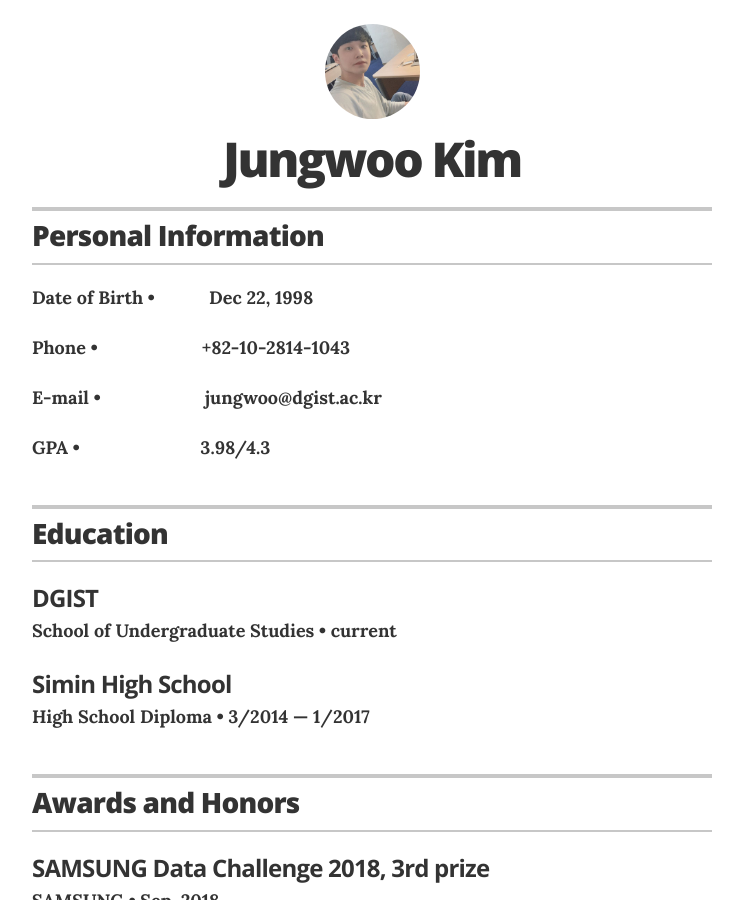
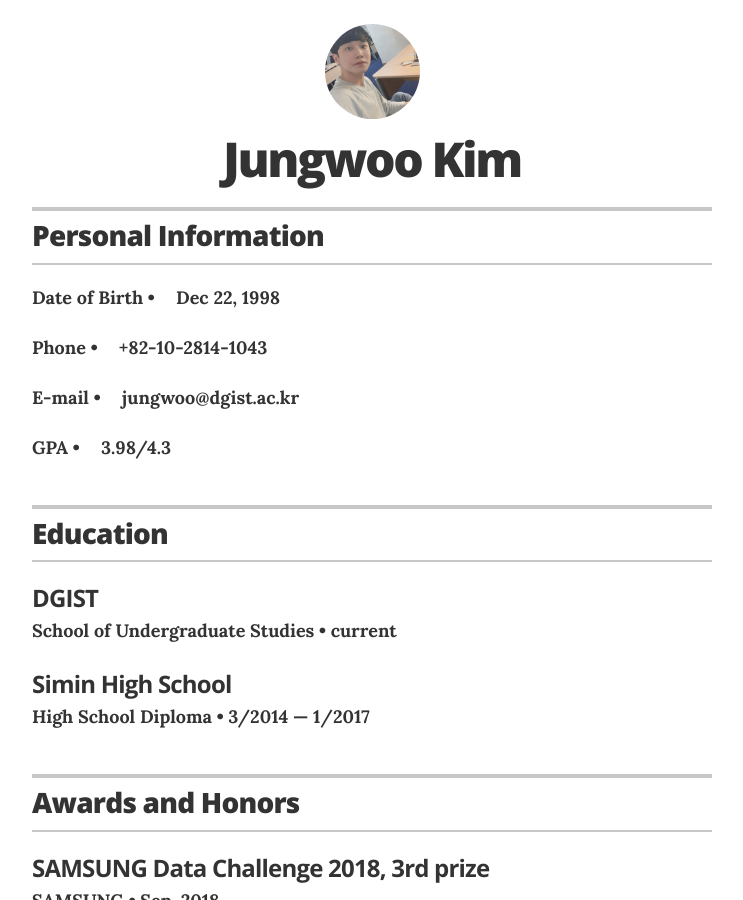
Before and after one commit to pgworld/devwoo.github.io, a Jekyll site: the page built from index.html, in a window 1280 px wide and 900 px high. Shown: the whole window, without its empty margins (268-1011 px from the left). Built offline with Jekyll 4.4.1, drawn with Linux system fonts in a browser that asks for light colours.

Commit message:
Update recognitions.yml

```diff
--- a/_data/recognitions.yml
+++ b/_data/recognitions.yml
@@ -1,12 +1,12 @@
 # Recognitions
 - organization: Date of Birth
-  year: ㅤㅤㅤDec 22, 1998
+  year: ㅤDec 22, 1998
 
 - organization: Phone
-  year: ㅤㅤㅤㅤㅤㅤ+82-10-2814-1043
+  year: ㅤ+82-10-2814-1043
 
 - organization: E-mail
-  year: ㅤㅤㅤㅤㅤㅤjungwoo@dgist.ac.kr
+  year: ㅤjungwoo@dgist.ac.kr
 
 - organization: GPA
-  year: ㅤㅤㅤㅤㅤㅤㅤ3.98/4.3
+  year: ㅤ3.98/4.3
```
